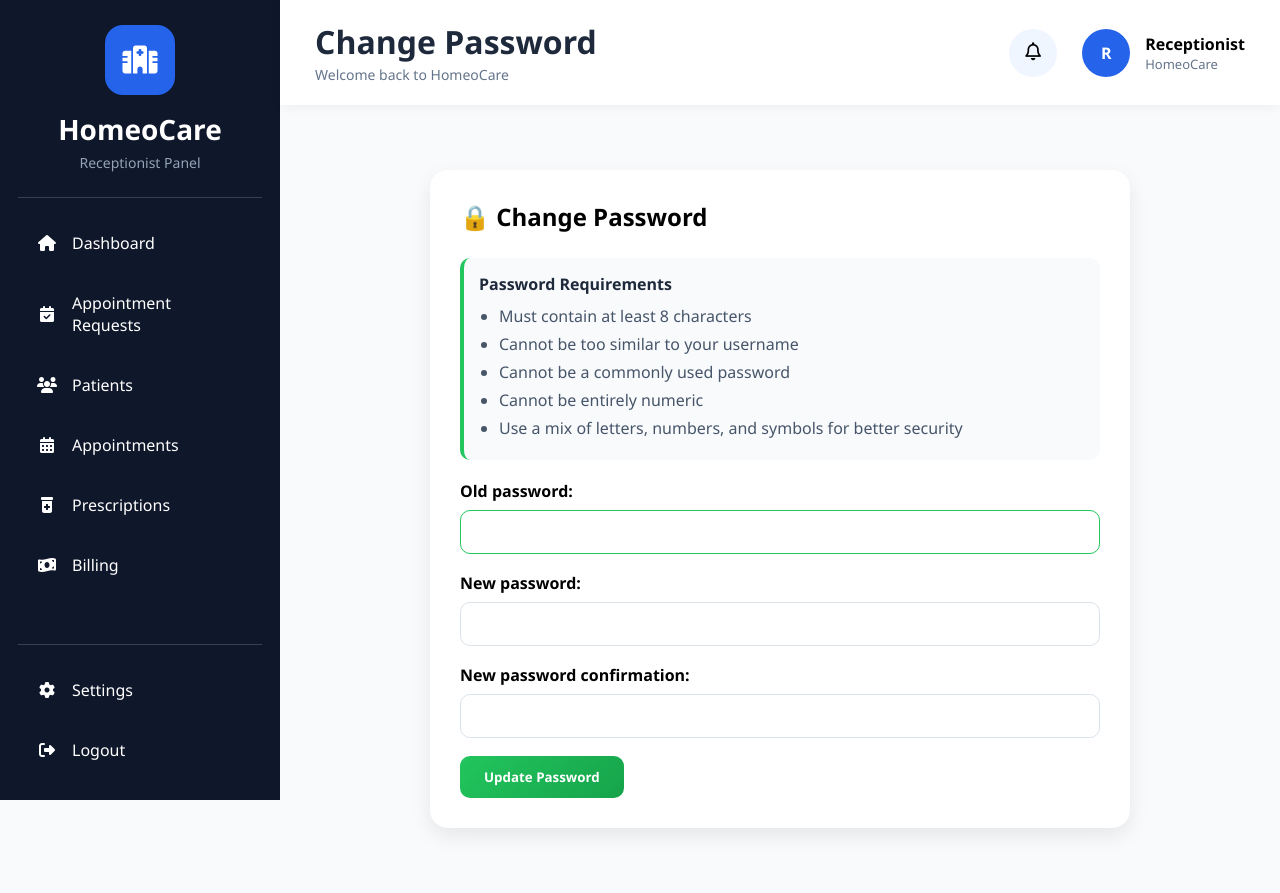
After one commit to Divya-Dawale/HomeoCare, a Django app: page /receptionist/change-password/ in a window 1280 px wide. The commit adds this page. Run offline with Django 5.2, Linux system fonts and the light colour scheme.

Commit message:
edit button enable ,change password

```diff
--- a/HomeoCare/settings.py
+++ b/HomeoCare/settings.py
@@ -129,3 +129,4 @@ STATICFILES_DIRS = [
     BASE_DIR / 'static',
 ]
 AUTH_USER_MODEL = 'accounts.User'
+LOGIN_URL = "/staff-login/"
--- a/receptionist/urls.py
+++ b/receptionist/urls.py
@@ -86,4 +86,9 @@ urlpatterns = [
     views.edit_profile,
     name="edit_profile"
     ),
+    path(
+    "change-password/",
+    views.change_password,
+    name="change_password"
+),
 ]
--- a/receptionist/views.py
+++ b/receptionist/views.py
@@ -4,6 +4,9 @@ from patients.models import Patient
 from django.shortcuts import get_object_or_404
 from django.shortcuts import get_object_or_404, redirect
 from django.contrib.auth.decorators import login_required
+from .forms import ProfileForm
+from django.contrib.auth.forms import PasswordChangeForm
+from django.contrib.auth import update_session_auth_hash
 
 def dashboard(request):
 
@@ -362,9 +365,8 @@ def profile(request):
         request,
         "receptionist/profile.html"
     )
-from .forms import ProfileForm
-from django.shortcuts import render, redirect
 
+@login_required
 def edit_profile(request):
 
     if request.method == "POST":
@@ -395,3 +397,48 @@ def edit_profile(request):
             "form": form
         }
     )
+
+
+def change_password(request):
+
+    if request.method == "POST":
+
+        form = PasswordChangeForm(
+            request.user,
+            request.POST
+        )
+
+        print("FORM VALID:", form.is_valid())
+
+        if form.is_valid():
+
+            print("PASSWORD CHANGED")
+
+            user = form.save()
+
+            update_session_auth_hash(
+                request,
+                user
+            )
+
+            return redirect(
+                "receptionist_settings"
+            )
+
+        else:
+
+            print(form.errors)
+
+    else:
+
+        form = PasswordChangeForm(
+            request.user
+        )
+
+    return render(
+        request,
+        "receptionist/change_password.html",
+        {
+            "form": form
+        }
+    )
--- /dev/null
+++ b/static/receptionist/change_password.css
@@ -0,0 +1,69 @@
+.password-container{
+    max-width:700px;
+    margin:30px auto;
+}
+
+.password-card{
+    background:#fff;
+    padding:30px;
+    border-radius:18px;
+    box-shadow:0 8px 20px rgba(0,0,0,0.08);
+}
+
+.password-card h2{
+    margin-bottom:25px;
+}
+
+.password-card label{
+    display:block;
+    margin-bottom:8px;
+    font-weight:600;
+}
+
+.password-card input{
+    width:100%;
+    padding:12px;
+    border:1px solid #dbe2ea;
+    border-radius:10px;
+    margin-bottom:18px;
+}
+
+.password-card input:focus{
+    outline:none;
+    border-color:#22c55e;
+}
+
+.save-btn{
+    background:linear-gradient(
+        135deg,
+        #22c55e,
+        #16a34a
+    );
+    color:white;
+    border:none;
+    padding:12px 24px;
+    border-radius:10px;
+    cursor:pointer;
+    font-weight:600;
+}
+.password-rules{
+    background:#f8fafc;
+    border-left:4px solid #22c55e;
+    padding:15px;
+    margin-bottom:20px;
+    border-radius:10px;
+}
+
+.password-rules h4{
+    margin-bottom:10px;
+    color:#1e293b;
+}
+
+.password-rules ul{
+    padding-left:20px;
+}
+
+.password-rules li{
+    margin-bottom:6px;
+    color:#475569;
+}
--- /dev/null
+++ b/templates/receptionist/change_password.html
@@ -0,0 +1,73 @@
+{% extends 'receptionist/base_receptionist.html' %}
+{% load static %}
+
+{% block page_title %}
+Change Password
+{% endblock %}
+
+{% block css %}
+<link rel="stylesheet"
+href="{% static 'receptionist/change_password.css' %}">
+{% endblock %}
+
+{% block content %}
+
+<div class="password-container">
+
+    <div class="password-card">
+    {% if success %}
+    <p style="color:green;">
+        {{ success }}
+    </p>
+{% endif %}
+        <h2>🔒 Change Password</h2>
+        <div class="password-rules">
+
+    <h4>Password Requirements</h4>
+
+    <ul>
+        <li>Must contain at least 8 characters</li>
+        <li>Cannot be too similar to your username</li>
+        <li>Cannot be a commonly used password</li>
+        <li>Cannot be entirely numeric</li>
+        <li>Use a mix of letters, numbers, and symbols for better security</li>
+    </ul>
+
+</div>
+        <form method="POST">
+
+            {% csrf_token %}
+
+            {% for field in form %}
+
+    <p>
+
+        {{ field.label_tag }}
+
+        {{ field }}
+
+        {% for error in field.errors %}
+            <span style="color:red;">
+                {{ error }}
+            </span>
+        {% endfor %}
+
+    </p>
+
+        {% endfor %}
+
+            <button
+                type="submit"
+                class="save-btn">
+
+                Update Password
+
+            </button>
+
+        </form>
+
+    </div>
+
+</div>
+
+{% endblock %}
```
Also changed, not shown: static/receptionist/edit_profile.css (added, +65 -0 lines), static/receptionist/profile.css (+8 -9 lines), templates/receptionist/edit_profile.html (+14 -3 lines), templates/receptionist/profile.html (+5 -3 lines), templates/receptionist/settings.html (+5 -3 lines).
